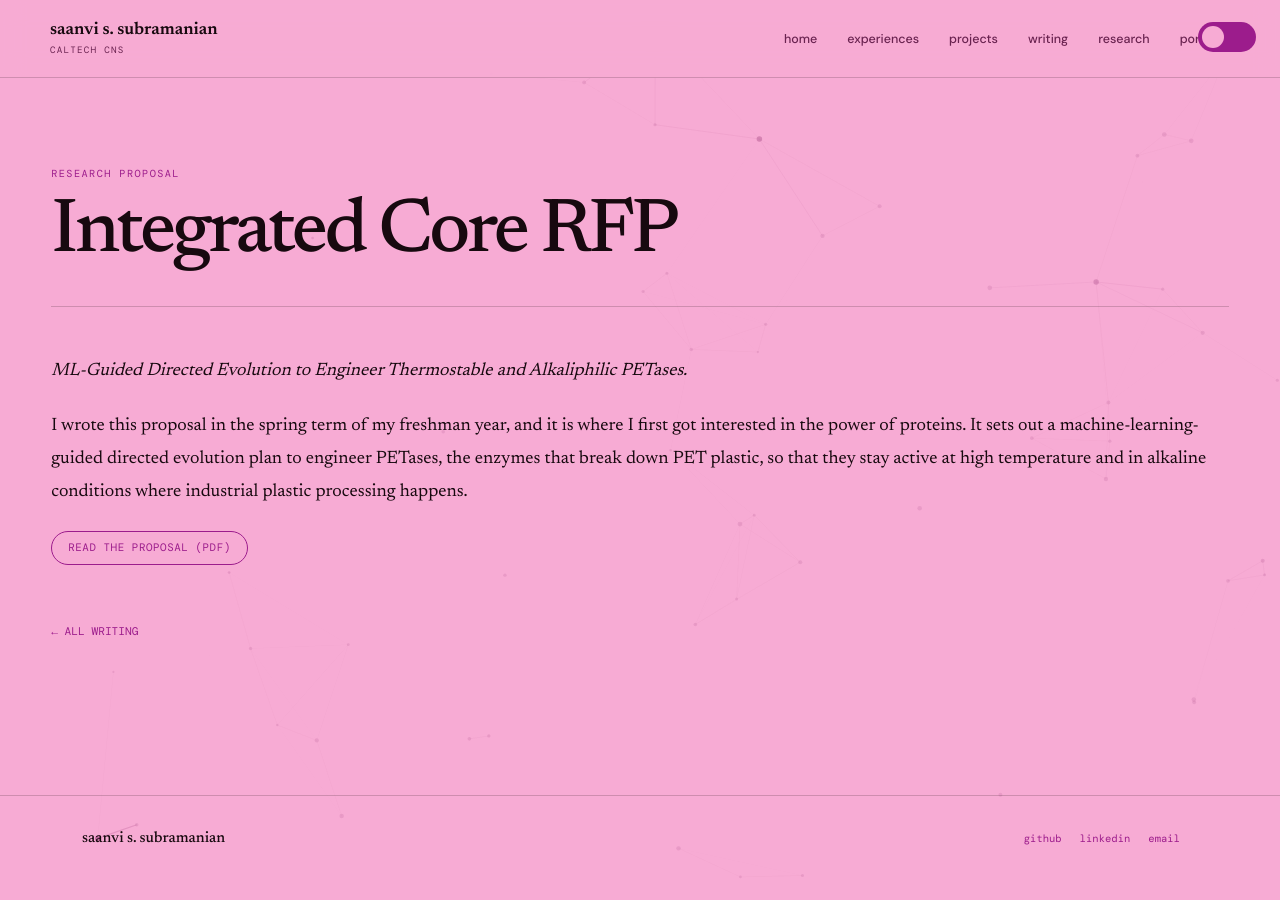
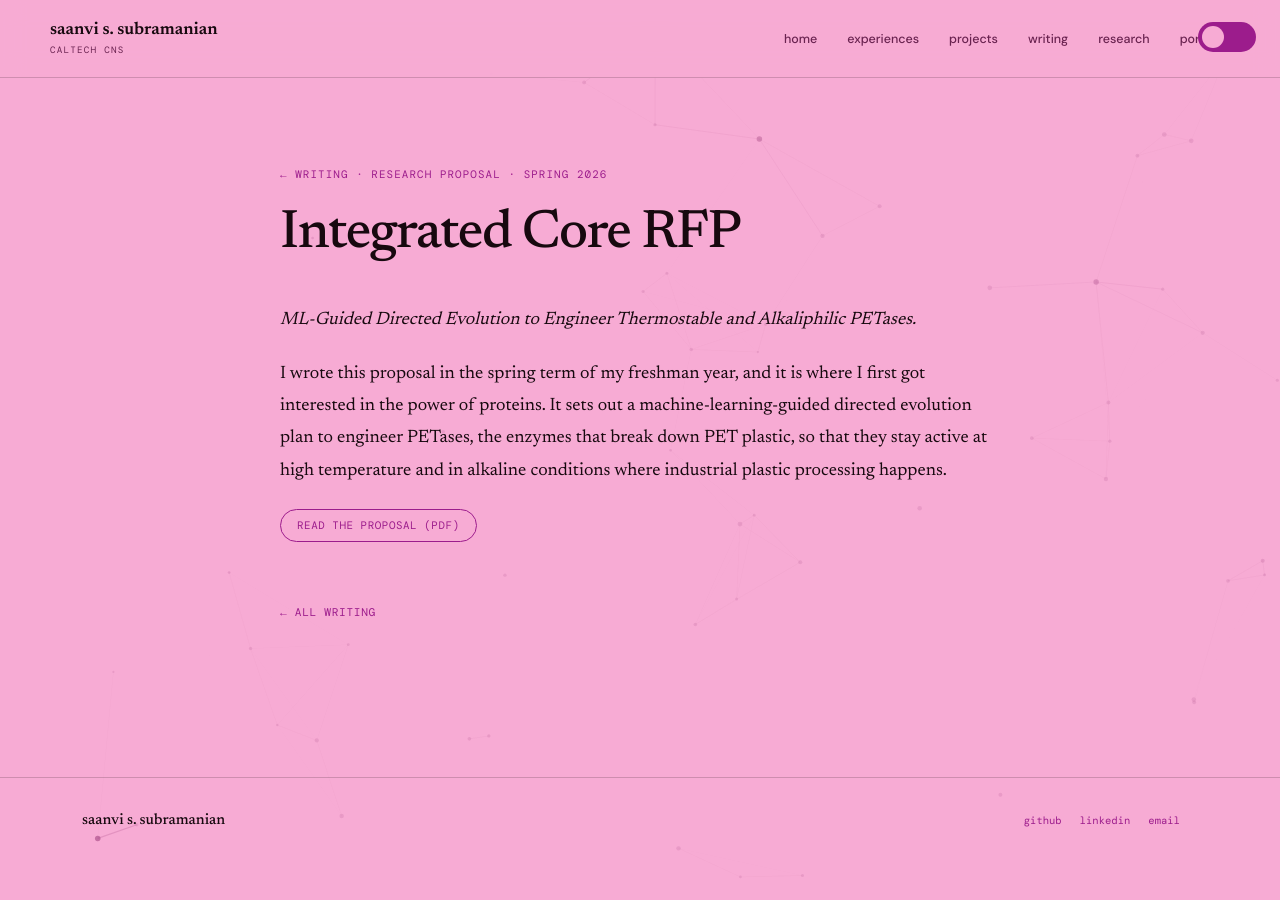
Before and after one commit to saanviiyer/saanviiyer.github.io, a Jekyll site: the page built from pages/writing-integrated-core-rfp.html, in a window 1280 px wide. Built offline with Jekyll 4.4.1, drawn with Linux system fonts in a browser that asks for light colours; some web fonts are replaced.

Commit message:
Restyle posts and writing pages as centered research articles: eyebrow, serif title, dek, hero, sans section headings, figure captions

```diff
--- a/assets/css/style.css
+++ b/assets/css/style.css
@@ -552,16 +552,46 @@ nav {
 .post-card:hover h3 { color: var(--accent); }
 .post-list-archive .post-card h3 { font-size: 1.18rem; }
 
-.post-header { max-width: none; }
-.post-meta { color: var(--muted); font-family: var(--mono); font-size: 0.66rem; margin-top: 18px; text-transform: uppercase; }
-.post-body { max-width: none; }
-.post-body p { font-family: var(--serif); font-size: 1.12rem; line-height: 1.82; margin-bottom: 23px; }
+/* Research post, centered reading column (Goodfire-style) */
+.research-post { max-width: 720px; margin: 0 auto; }
+.rp-head { margin-bottom: 40px; }
+.rp-eyebrow { font-family: var(--mono); font-size: 0.68rem; letter-spacing: 0.1em; text-transform: uppercase; color: var(--accent); margin: 0 0 22px; }
+.rp-eyebrow a { color: var(--accent); text-decoration: none; }
+.rp-eyebrow a:hover { text-decoration: underline; text-underline-offset: 3px; }
+.rp-title { font-family: var(--serif); font-size: clamp(2.3rem, 4.8vw, 3.4rem); font-weight: 500; line-height: 1.06; letter-spacing: -0.028em; margin: 0; }
+.rp-dek { font-family: var(--serif); font-size: clamp(1.2rem, 2.3vw, 1.5rem); line-height: 1.42; color: var(--muted); margin: 22px 0 0; max-width: 60ch; }
+.rp-hero { margin: 36px 0 0; }
+.rp-hero img { width: 100%; height: auto; display: block; border-radius: 10px; }
+.rp-hero figcaption { font-family: var(--mono); font-size: 0.72rem; color: var(--muted); line-height: 1.5; margin-top: 10px; }
+
+.rp-body { font-size: 1.12rem; line-height: 1.8; color: var(--ink); }
+.rp-body p { font-family: var(--serif); font-size: 1.12rem; line-height: 1.8; margin: 0 0 22px; }
+.rp-body strong { font-weight: 600; }
+.rp-body h2 { font-family: var(--sans); font-size: 1.5rem; font-weight: 600; letter-spacing: -0.01em; line-height: 1.22; margin: 50px 0 14px; }
+.rp-body h3 { font-family: var(--sans); font-size: 1.18rem; font-weight: 600; margin: 34px 0 10px; }
+.rp-body ul, .rp-body ol { margin: 0 0 22px; padding-left: 1.3rem; }
+.rp-body li { font-family: var(--serif); font-size: 1.1rem; line-height: 1.7; margin-bottom: 9px; }
+.rp-body li::marker { color: var(--accent); }
+.rp-body a { color: var(--ink); text-decoration: underline; text-decoration-color: var(--accent); text-underline-offset: 3px; }
+.rp-body blockquote { border-left: 2px solid var(--accent); color: var(--muted); margin: 28px 0; padding-left: 22px; }
+.rp-body hr { border: none; border-top: 1px solid var(--accent-soft); margin: 44px 0; }
+.rp-body img { max-width: 100%; height: auto; }
+/* figures authored as an image paragraph followed by a bold caption paragraph */
+.rp-body p:has(> img) { text-align: center; margin: 34px 0 8px; }
+.rp-body p:has(> img) > img { width: 100%; border-radius: 8px; }
+.rp-body p:has(> img) + p { font-family: var(--mono); font-size: 0.74rem; line-height: 1.6; color: var(--muted); margin: 0 0 30px; }
+
+.post-back { margin-top: 56px; }
+.post-back a { color: var(--accent); font-family: var(--mono); font-size: 0.7rem; text-decoration: none; text-transform: uppercase; letter-spacing: 0.06em; }
+.post-back a:hover { text-decoration: underline; text-underline-offset: 3px; }
+
+/* legacy pages still using .post-body keep a readable centered column */
+.post-body { max-width: 720px; margin: 0 auto; }
+.post-body p { font-family: var(--serif); font-size: 1.12rem; line-height: 1.8; margin-bottom: 22px; }
 .post-body img { max-width: 100%; height: auto; margin: 8px 0; }
-.post-body h2 { font-family: var(--serif); font-size: 1.65rem; font-weight: 500; margin: 42px 0 15px; }
+.post-body h2 { font-family: var(--sans); font-size: 1.5rem; font-weight: 600; margin: 44px 0 14px; }
 .post-body blockquote { border-left: 2px solid var(--accent); color: var(--muted); margin: 28px 0; padding-left: 22px; }
 .post-body a { text-decoration-color: var(--accent); text-underline-offset: 3px; }
-.post-back { margin-top: 52px; }
-.post-back a { color: var(--accent); font-family: var(--mono); font-size: 0.7rem; text-decoration: none; text-transform: uppercase; }
 
 /* Portfolio */
 .gallery { display: grid; grid-template-columns: repeat(auto-fill, minmax(170px, 1fr)); gap: 20px 20px; margin-bottom: 56px; }
--- a/pages/writing-integrated-core-rfp.html
+++ b/pages/writing-integrated-core-rfp.html
@@ -3,12 +3,13 @@ title: Integrated Core RFP · Saanvi S. Subramanian
 permalink: /pages/writing/integrated-core-rfp/
 ---
 
-<div class="page-header">
-  <p class="page-eyebrow">Research proposal</p>
-  <h1>Integrated Core RFP</h1>
-</div>
+<article class="research-post">
+  <header class="rp-head">
+    <p class="rp-eyebrow"><a href="{{ '/pages/writing/' | relative_url }}">&larr; writing</a> &middot; Research proposal &middot; Spring 2026</p>
+    <h1 class="rp-title">Integrated Core RFP</h1>
+  </header>
 
-<article class="post-body">
+  <div class="rp-body">
 <p><em>ML-Guided Directed Evolution to Engineer Thermostable and Alkaliphilic PETases.</em></p>
 
 <p>I wrote this proposal in the spring term of my freshman year, and it is where I first got interested in the power of proteins. It sets out a machine-learning-guided directed evolution plan to engineer PETases, the enzymes that break down PET plastic, so that they stay active at high temperature and in alkaline conditions where industrial plastic processing happens.</p>
@@ -16,6 +17,7 @@ permalink: /pages/writing/integrated-core-rfp/
 <p class="preprint-links">
   <a href="{{ '/assets/pdfs/integrated-core-rfp.pdf' | relative_url }}" target="_blank" rel="noopener">Read the proposal (PDF)</a>
 </p>
+</div>
+
+  <p class="post-back"><a href="{{ '/pages/writing/' | relative_url }}">&larr; all writing</a></p>
 </article>
-
-<p class="post-back"><a href="{{ '/pages/writing/' | relative_url }}">&larr; all writing</a></p>
```
Also changed, not shown: _layouts/post.html (+17 -9 lines), pages/writing-fitness-proxy.html (+9 -7 lines), pages/writing-portable-audit.html (+9 -7 lines).
